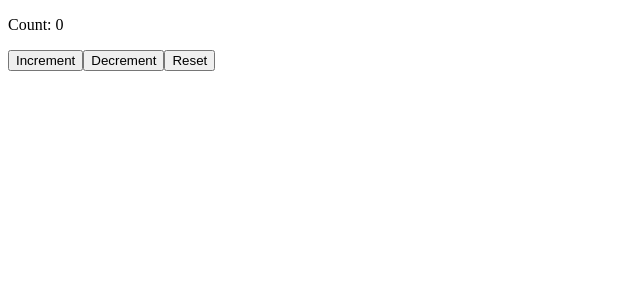
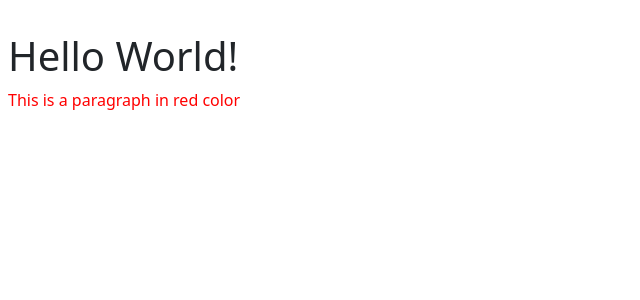
Before and after one commit to Seenu1702/myprofile, a React (Vite) app: page / in a window 1280 px wide. Shown: the top 300 px of the page, without its empty margins (0-640 px from the left). Built offline with nearby package versions, Linux system fonts and the light colour scheme.

Commit message:
added bootstrap with npm

```diff
--- a/index.html
+++ b/index.html
@@ -5,6 +5,7 @@
     <link rel="icon" type="image/svg+xml" href="src/assets/react.svg" />
     <meta name="viewport" content="width=device-width, initial-scale=1.0" />
     <title>React App</title>
+
   </head>
   <body>
     <div id="root"></div>
--- a/package.json
+++ b/package.json
@@ -10,6 +10,7 @@
     "preview": "vite preview"
   },
   "dependencies": {
+    "bootstrap": "^5.3.2",
     "react": "^18.2.0",
     "react-dom": "^18.2.0"
   },
--- a/src/App.jsx
+++ b/src/App.jsx
@@ -1,49 +1,15 @@
-import { Component } from "react";
+import React from 'react';
+import './assets/App.css';
 
-// stateful Component
-class App extends Component {
-  constructor(props){
-    super(props); //to call the parent class constructor
+function App() {
+  return (
+    <div className='mt-4 p-2' >
+      <h1>Hello World!</h1>
 
-    // defining the state
-    this.state = {
-      count: 0
-    }
-  }
+      <p className='para'>This is a paragraph in red color</p>
+    </div>
 
-  handleIncrementClick = () => {
-    // update the state(data) of the count
-    this.setState((prevState) => ({
-      count: prevState.count + 1
-    }))
-  }
-
-  handleDecrementClick = () => {
-    if(this.state.count > 0)
-    {
-      this.setState((prevState) => ({
-        count: prevState.count - 1
-      }))
-    }
-  }
-
-  handleResetClick = () => {
-    this.setState((prevState) => ({
-      count: 0
-    }))
-  }
-
-  render(){
-    return(
-      <div>
-        <p>Count: { this.state.count }</p>
-        <button onClick={ this.handleIncrementClick }>Increment</button>
-        <button onClick={ this.handleDecrementClick }>Decrement</button>
-        <button onClick={ this.handleResetClick }>Reset</button>
-
-      </div>
-    )
-  }
+  )
 }
 
-export default App
+export default App;
--- /dev/null
+++ b/src/assets/App.css
@@ -0,0 +1,7 @@
+h1{
+    color: blue;
+}
+
+.para {
+    color: red;
+}
--- a/src/main.jsx
+++ b/src/main.jsx
@@ -1,6 +1,7 @@
 import React from 'react'
 import ReactDOM from 'react-dom/client'
-import App from './App.jsx'
+import App from './App.jsx';
+import 'bootstrap/dist/css/bootstrap.min.css'
 
 const notes = [
     {
```
Also changed, not shown: 1 other file (tests, documents, lock files or other folders).
